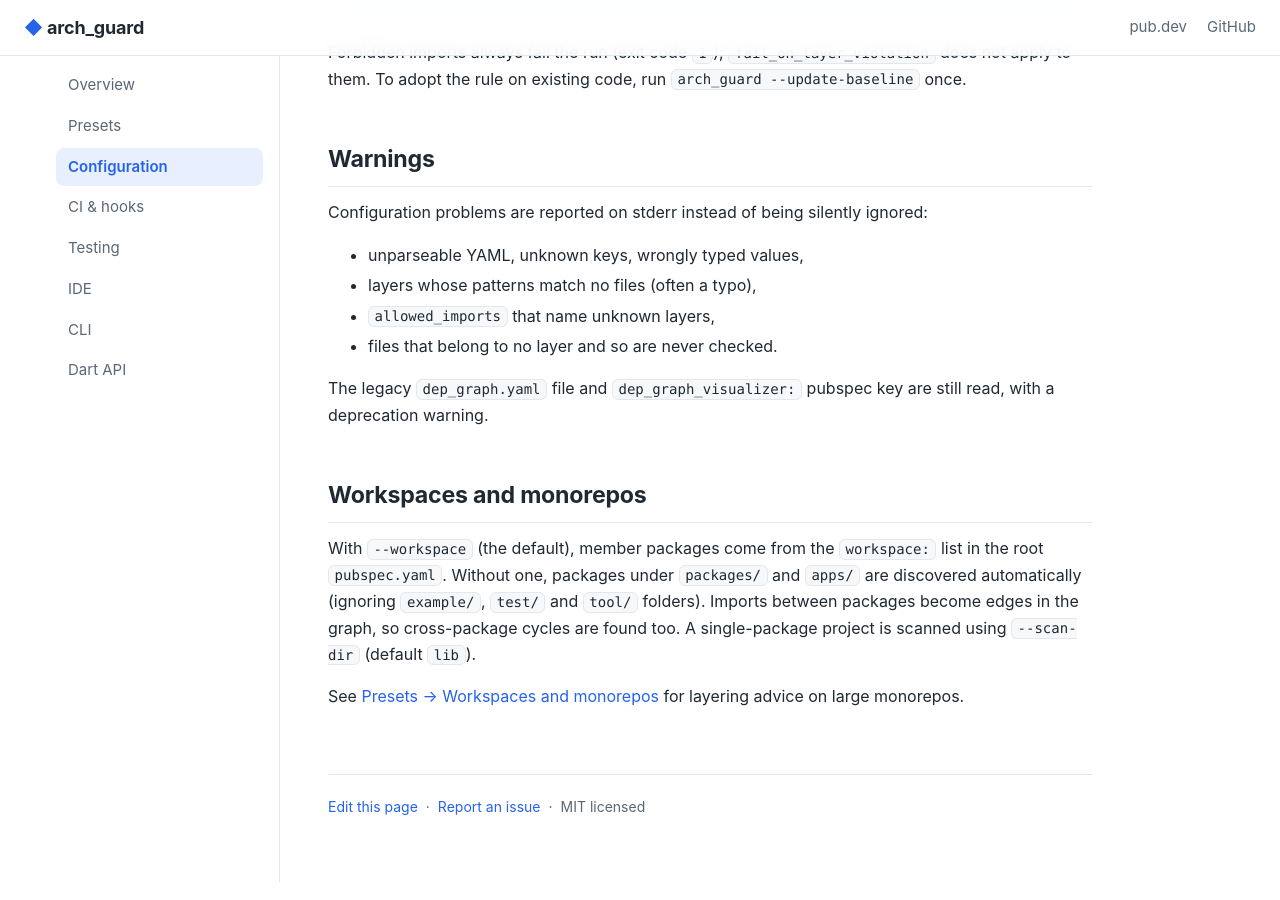
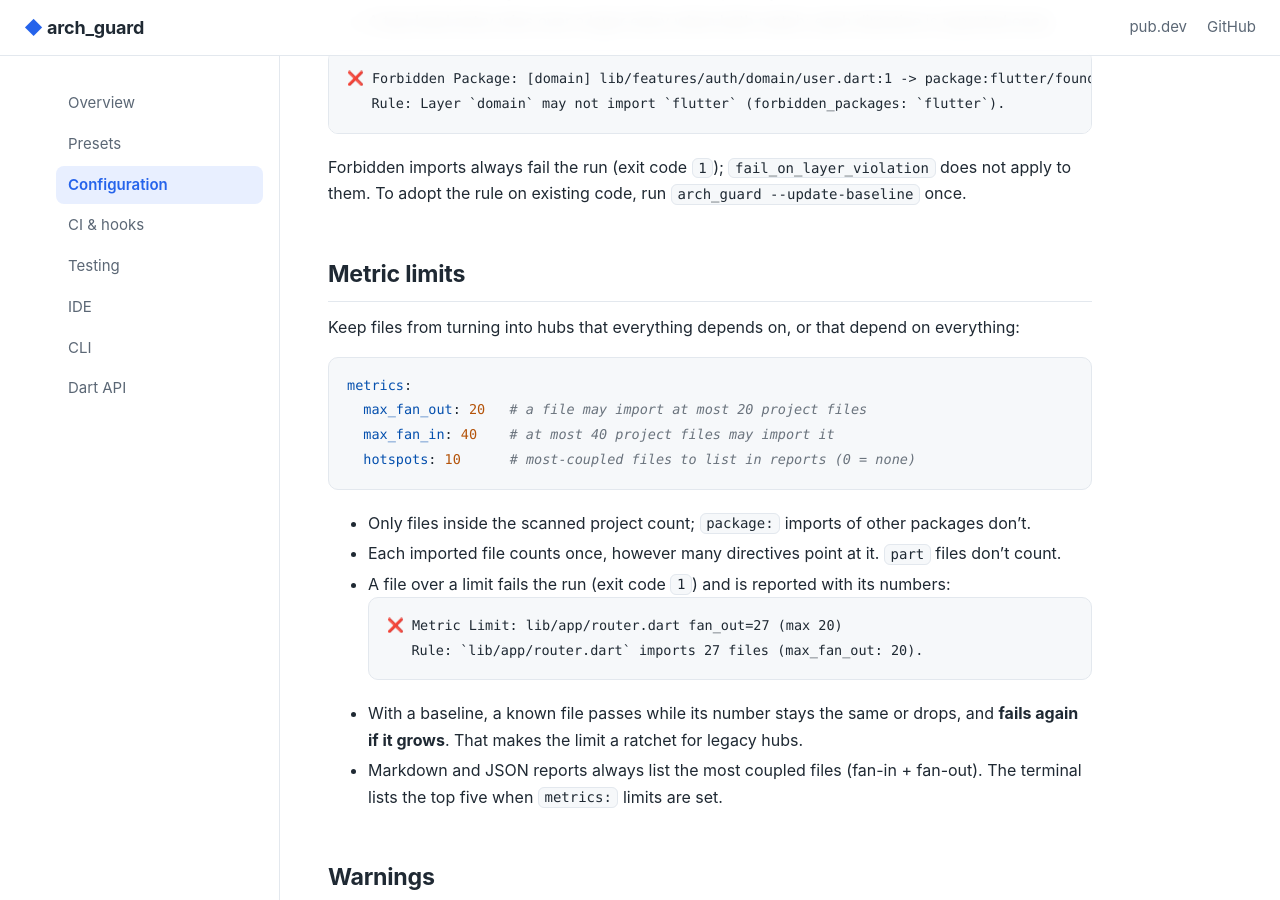
Before and after one commit to creatorpiyush/arch_guard, a Jekyll site: the page built from docs/configuration.md, in a window 1280 px wide and 900 px high, scrolled down 3386 px. Built offline with Jekyll 4.4.1, drawn with Linux system fonts in a browser that asks for light colours; some of the changed text lies outside the part shown.

Commit message:
docs: metric limits; bump to 1.6.0 and update action pins

````diff
--- a/docs/configuration.md
+++ b/docs/configuration.md
@@ -61,6 +61,7 @@ layers:
 | `layers` | map | none | Layer name → `patterns` (globs), `allowed_imports` (layer names) and optional `forbidden_packages`. With a preset, overrides or adds layers. |
 | `forbidden_packages` | list | none | Packages (`dio`) or core libraries (`dart:io`) no scanned file may import. Globs allowed (`firebase_*`). Also valid inside a layer, where it applies only to that layer's files. |
 | `fail_on_layer_violation` | bool | `true` | Whether layer violations make the run exit with `1`. |
+| `metrics` | map | none | `max_fan_out` / `max_fan_in`: fail when a file imports, or is imported by, more project files than this. `hotspots`: how many most-coupled files reports list (default 10). See [Metric limits](#metric-limits). |
 | `max_scc_size` | int | none | Fail when a circular-dependency group has more files than this, even with `--no-fail-on-cycle`. |
 
 ## How layers are matched
@@ -110,6 +111,29 @@ layers:
 
 Forbidden imports always fail the run (exit code `1`); `fail_on_layer_violation` does not apply to them. To adopt the rule on existing code, run `arch_guard --update-baseline` once.
 
+## Metric limits
+
+Keep files from turning into hubs that everything depends on, or that depend on everything:
+
+```yaml
+metrics:
+  max_fan_out: 20   # a file may import at most 20 project files
+  max_fan_in: 40    # at most 40 project files may import it
+  hotspots: 10      # most-coupled files to list in reports (0 = none)
+```
+
+- Only files inside the scanned project count; `package:` imports of other packages don't.
+- Each imported file counts once, however many directives point at it. `part` files don't count.
+- A file over a limit fails the run (exit code `1`) and is reported with its numbers:
+
+  ```text
+  ❌ Metric Limit: lib/app/router.dart fan_out=27 (max 20)
+     Rule: `lib/app/router.dart` imports 27 files (max_fan_out: 20).
+  ```
+
+- With a baseline, a known file passes while its number stays the same or drops, and **fails again if it grows**. That makes the limit a ratchet for legacy hubs.
+- Markdown and JSON reports always list the most coupled files (fan-in + fan-out). The terminal lists the top five when `metrics:` limits are set.
+
 ## Warnings
 
 Configuration problems are reported on stderr instead of being silently ignored:
--- a/pubspec.yaml
+++ b/pubspec.yaml
@@ -3,7 +3,7 @@ description: A CLI tool and Dart library for static architecture analysis, Clean
 repository: https://github.com/creatorpiyush/arch_guard
 issue_tracker: https://github.com/creatorpiyush/arch_guard/issues
 documentation: https://creatorpiyush.github.io/arch_guard/
-version: 1.5.0
+version: 1.6.0
 topics:
   - clean-architecture
   - static-analysis
````
Also changed, not shown: docs/api.md (+2 -0 lines), docs/ci.md (+2 -2 lines), CHANGELOG.md, README.md, 1 other file.
